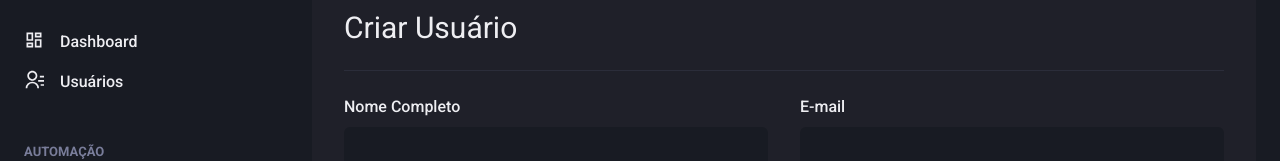
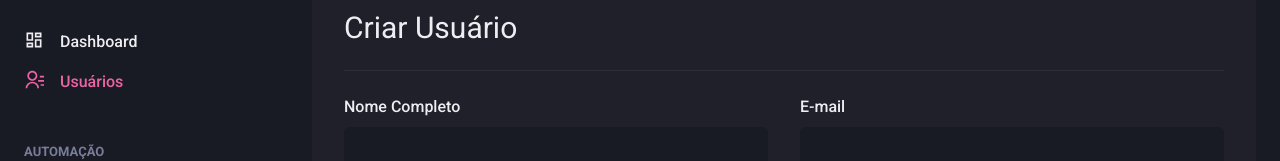
Before and after one commit to bfukumori/dashgo, a Next.js app: page /users/create in a window 1280 px wide. Shown: the part 142-303 px from the top of the page. Built offline with nearby package versions, Linux system fonts and the light colour scheme.

Commit message:
add activelink customization

```diff
--- /dev/null
+++ b/src/components/ActiveLink.tsx
@@ -0,0 +1,30 @@
+import Link, { LinkProps } from "next/link"
+import { useRouter } from "next/router";
+import { cloneElement, ReactElement } from "react"
+
+interface ActiveLinkProps extends LinkProps {
+  children: ReactElement;
+  shouldMatchExactHref?: boolean;
+}
+
+export function ActiveLink({ children, shouldMatchExactHref = false, ...rest }: ActiveLinkProps) {
+  const { asPath } = useRouter();
+
+  let isActive = false;
+
+  if (shouldMatchExactHref && (rest.href === asPath || rest.as === asPath)) {
+    isActive = true;
+  }
+
+  if (!shouldMatchExactHref && (asPath.startsWith(String(rest.href)) || asPath.startsWith(String(rest.as)))) {
+    isActive = true;
+  }
+
+  return (
+    <Link {...rest}>
+      {cloneElement(children, {
+        color: isActive ? 'pink.400' : 'gray.50'
+      })}
+    </Link>
+  )
+}
--- a/src/components/Sidebar/NavLink.tsx
+++ b/src/components/Sidebar/NavLink.tsx
@@ -1,6 +1,6 @@
 import { Icon, Link as ChakraLink, LinkProps as ChakraLinkProps, Text } from "@chakra-ui/react";
-import Link from "next/link";
 import { ElementType } from "react";
+import { ActiveLink } from "../ActiveLink";
 
 interface NavLinkProps extends ChakraLinkProps {
   icon: ElementType;
@@ -9,13 +9,13 @@ interface NavLinkProps extends ChakraLinkProps {
 }
 
 export function NavLink({ href, icon, children, ...rest }: NavLinkProps) {
+
   return (
-    <Link href={href} passHref>
+    <ActiveLink href={href} passHref>
       <ChakraLink display="flex" {...rest}>
         <Icon as={icon} fontSize="20" />
         <Text ml="4" fontWeight="medium">{children}</Text>
       </ChakraLink>
-    </Link>
-
+    </ActiveLink>
   )
 }
```
